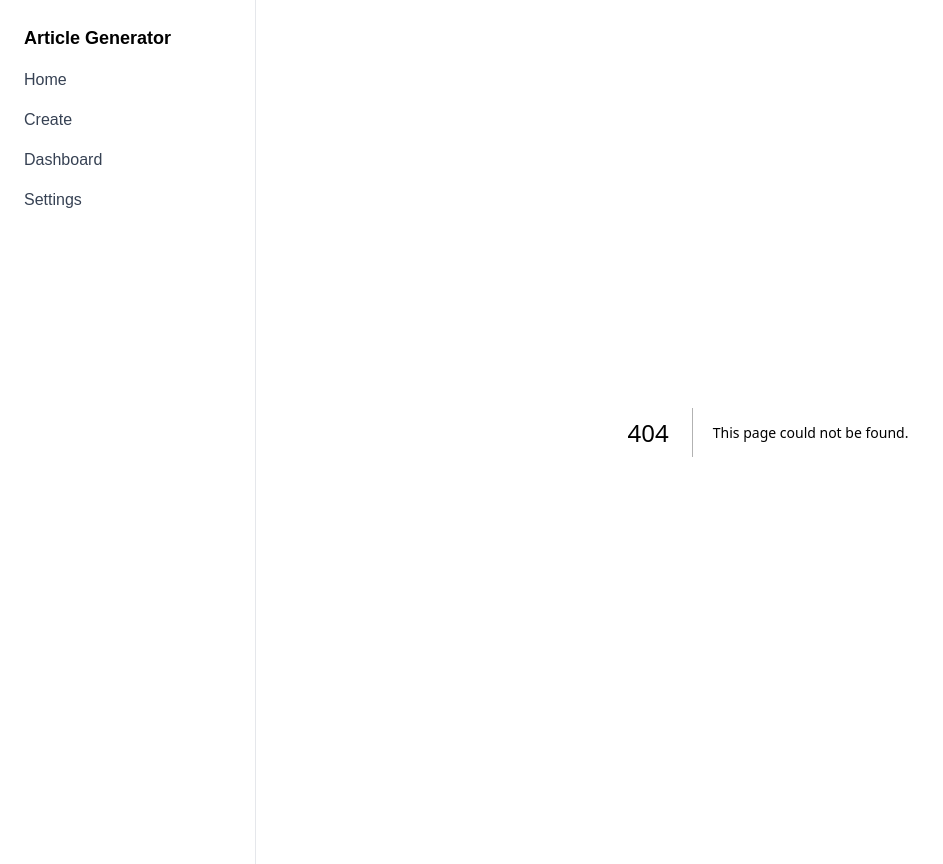
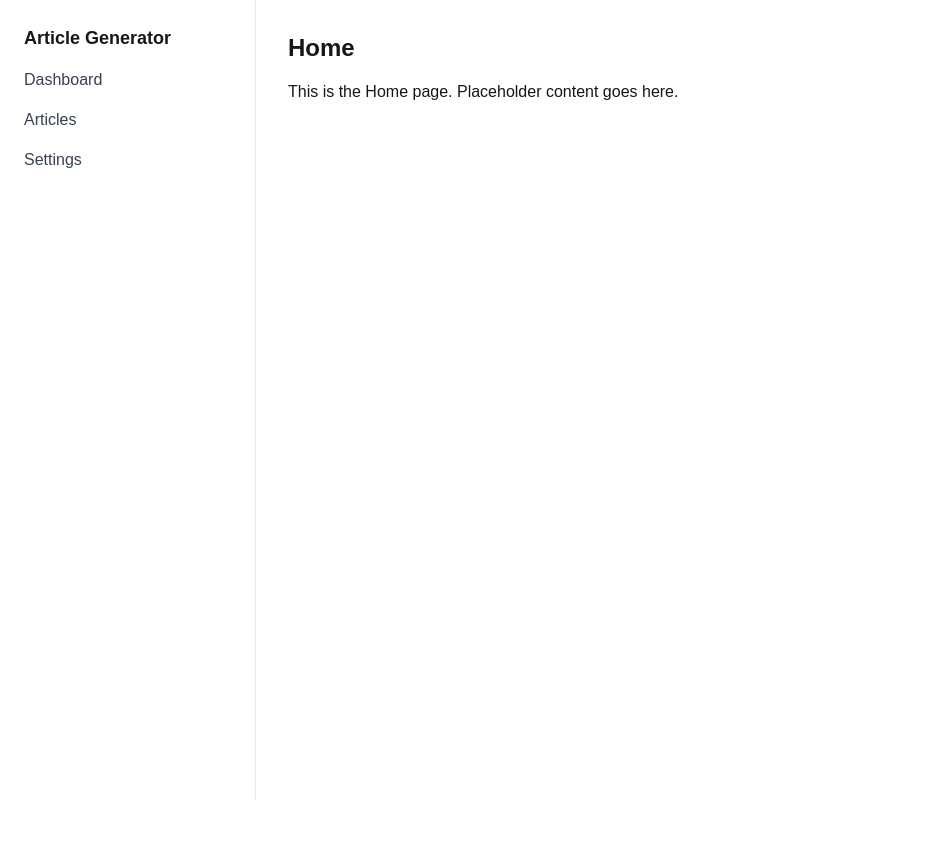
Before and after one commit to ericbarbosajr/article-generator, a Next.js app: page /home in a window 1280 px wide. Before the commit this address had no page. Shown: the whole page, without its empty margins (0-943 px from the left). After the commit the page ends 800 px from the top, so only its background shows below. Built offline with nearby package versions, Linux system fonts and the light colour scheme.

Commit message:
Refactor layout navigation and add new Home and Settings pages

```diff
--- /dev/null
+++ b/src/app/home/page.tsx
@@ -0,0 +1,10 @@
+"use client";
+
+export default function HomePage() {
+  return (
+    <div>
+      <h1 className="text-2xl font-bold mb-4">Home</h1>
+      <p>This is the Home page. Placeholder content goes here.</p>
+    </div>
+  );
+}
--- a/src/app/layout.tsx
+++ b/src/app/layout.tsx
@@ -34,24 +34,17 @@ export default function RootLayout({
                 <li className="font-bold text-lg">Article Generator</li>
                 <li>
                   <Link
-                    href="/"
+                    href="/home"
                     className="text-gray-700 hover:text-blue-600">
-                    Home
+                    Dashboard
                   </Link>
                 </li>
                 <li>
                   <Link
-                    href="/create"
+                    href="/"
                     className="text-gray-700 hover:text-blue-600">
-                    Create
+                    Articles
                   </Link>
-                </li>
-                <li>
-                  <a
-                    href="#"
-                    className="text-gray-700 hover:text-blue-600">
-                    Dashboard
-                  </a>
                 </li>
                 <li>
                   <a
--- /dev/null
+++ b/src/app/settings/page.tsx
@@ -0,0 +1,10 @@
+"use client";
+
+export default function SettingsPage() {
+  return (
+    <div>
+      <h1 className="text-2xl font-bold mb-4">Settings</h1>
+      <p>This is the Settings page. Placeholder content goes here.</p>
+    </div>
+  );
+}
```
